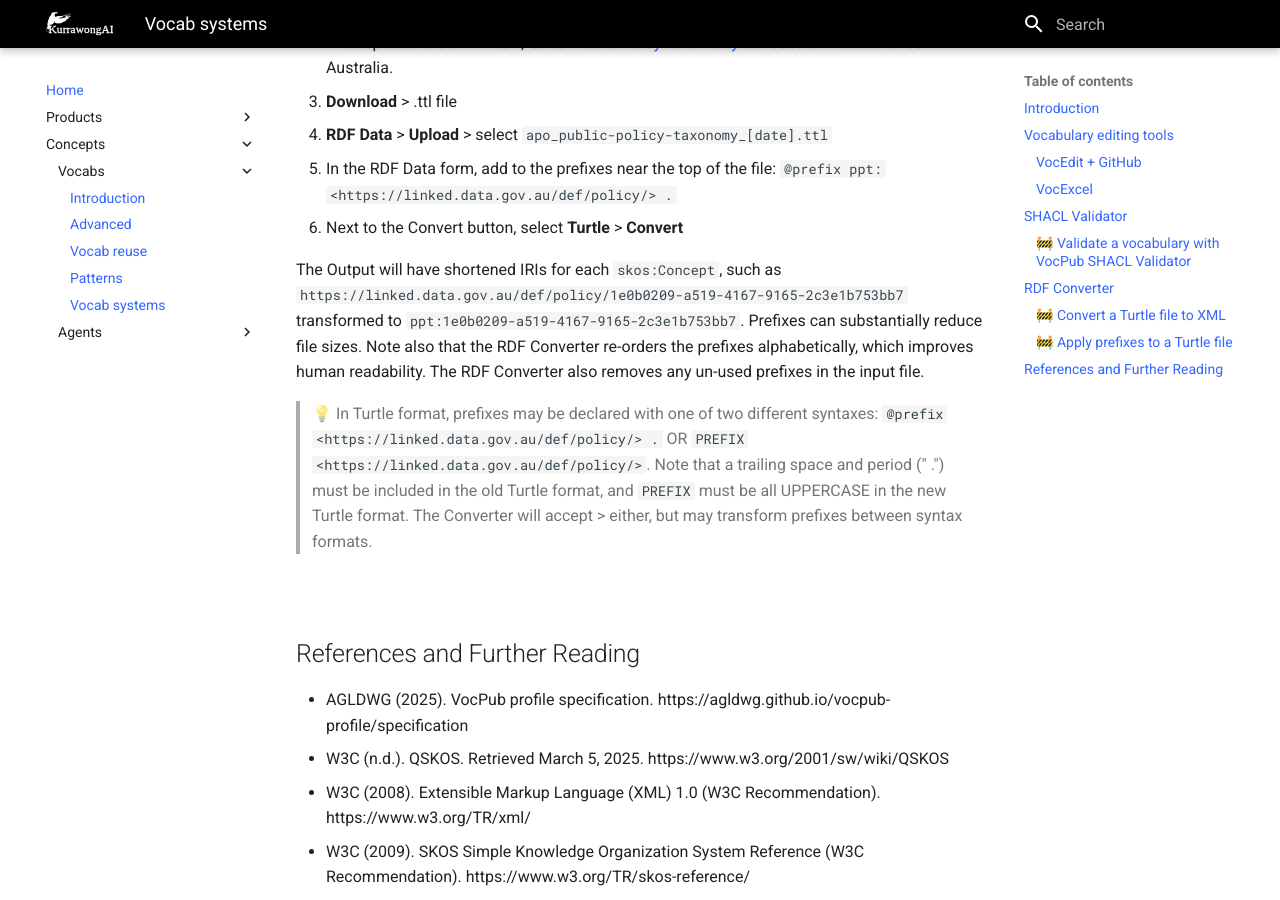
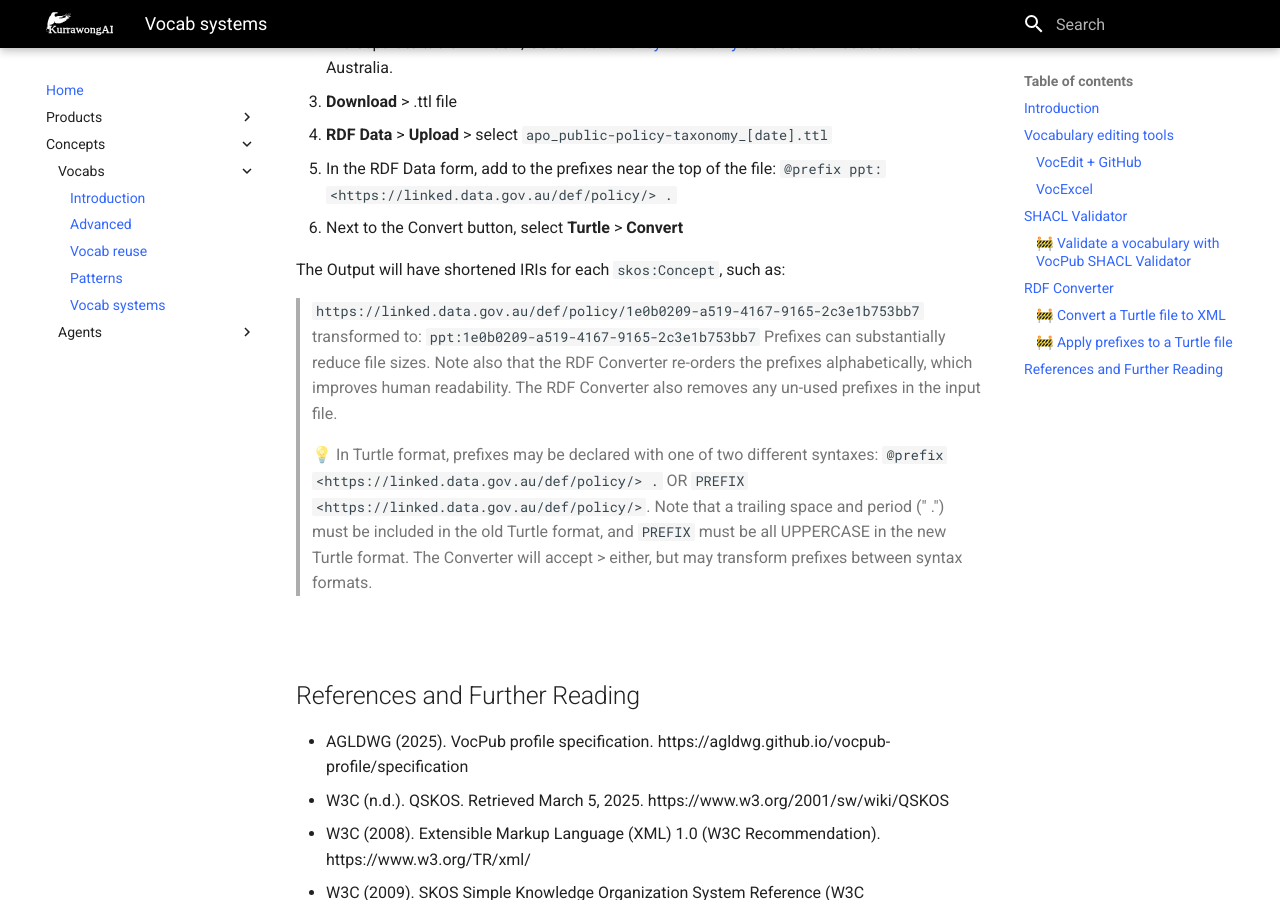
Before and after one commit to Kurrawong/docs, an MkDocs documentation site: the page built from docs/concepts/vocabs/vocab-systems.md, in a window 1280 px wide and 900 px high, scrolled down 7027 px. Built offline with MkDocs 1.6.1 and Material for MkDocs 9.7.7, drawn with Linux system fonts in a browser that asks for light colours.

```diff
--- a/docs/concepts/vocabs/vocab-systems.md
+++ b/docs/concepts/vocabs/vocab-systems.md
@@ -216,7 +216,10 @@ The two exercises below demonstrate how the KurrawongAI [RDF Converter](https://
 5. In the RDF Data form, add to the prefixes near the top of the file: `@prefix ppt: <https://linked.data.gov.au/def/policy/> .`
 6. Next to the Convert button, select **Turtle** > **Convert**
 
-The Output will have shortened IRIs for each `skos:Concept`, such as `https://linked.data.gov.au/def/policy/1e0b0209-a519-4167-9165-2c3e1b753bb7` transformed to `ppt:1e0b0209-a519-4167-9165-2c3e1b753bb7`. Prefixes can substantially reduce file sizes. Note also that the RDF Converter re-orders the prefixes alphabetically, which improves human readability. The RDF Converter also removes any un-used prefixes in the input file.
+The Output will have shortened IRIs for each `skos:Concept`, such as:
+> `https://linked.data.gov.au/def/policy/1e0b0209-a519-4167-9165-2c3e1b753bb7` transformed to:
+> `ppt:1e0b0209-a519-4167-9165-2c3e1b753bb7`
+Prefixes can substantially reduce file sizes. Note also that the RDF Converter re-orders the prefixes alphabetically, which improves human readability. The RDF Converter also removes any un-used prefixes in the input file.
 
 >💡 In Turtle format, prefixes may be declared with one of two different syntaxes:
 > `@prefix <https://linked.data.gov.au/def/policy/> .` OR
```
